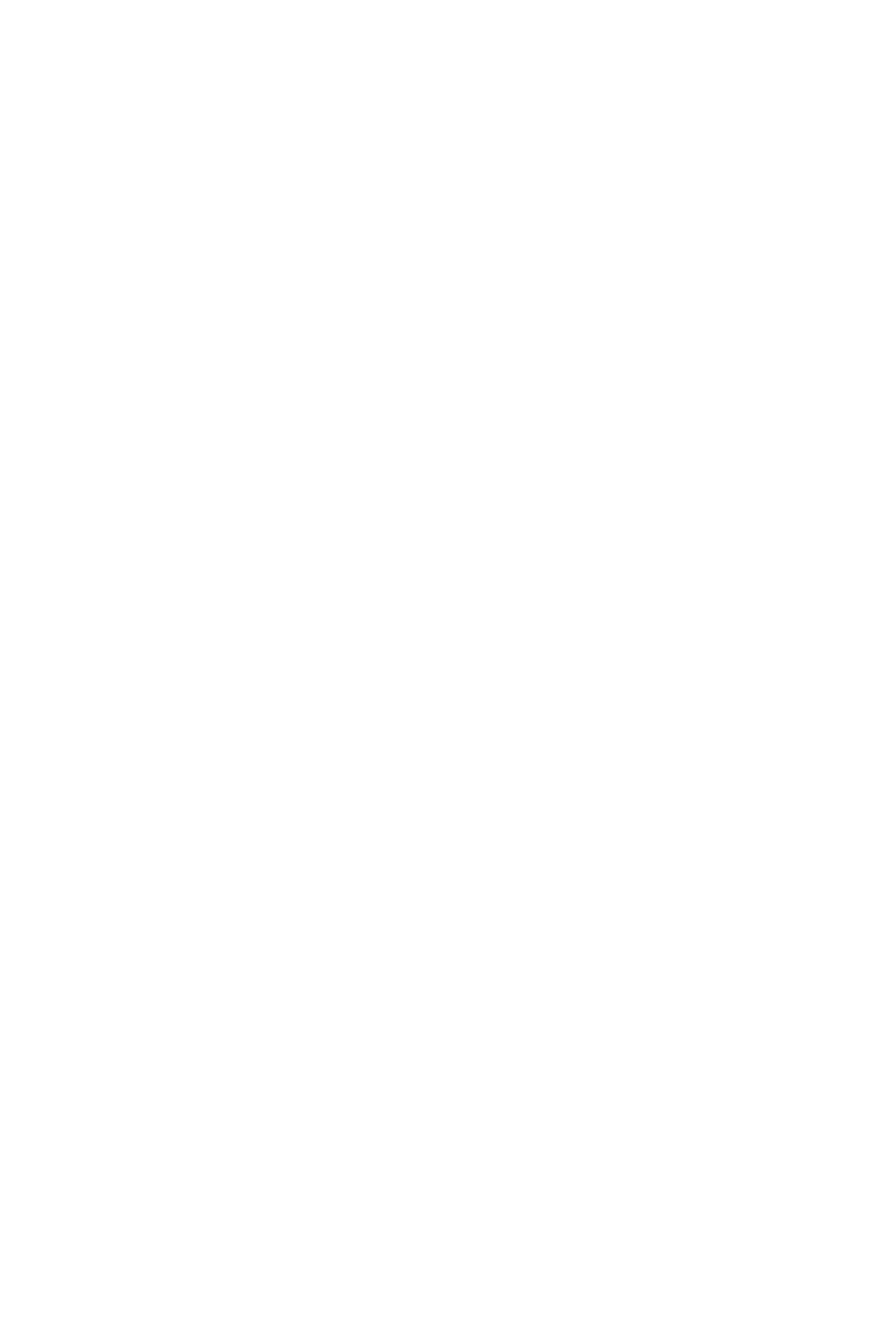
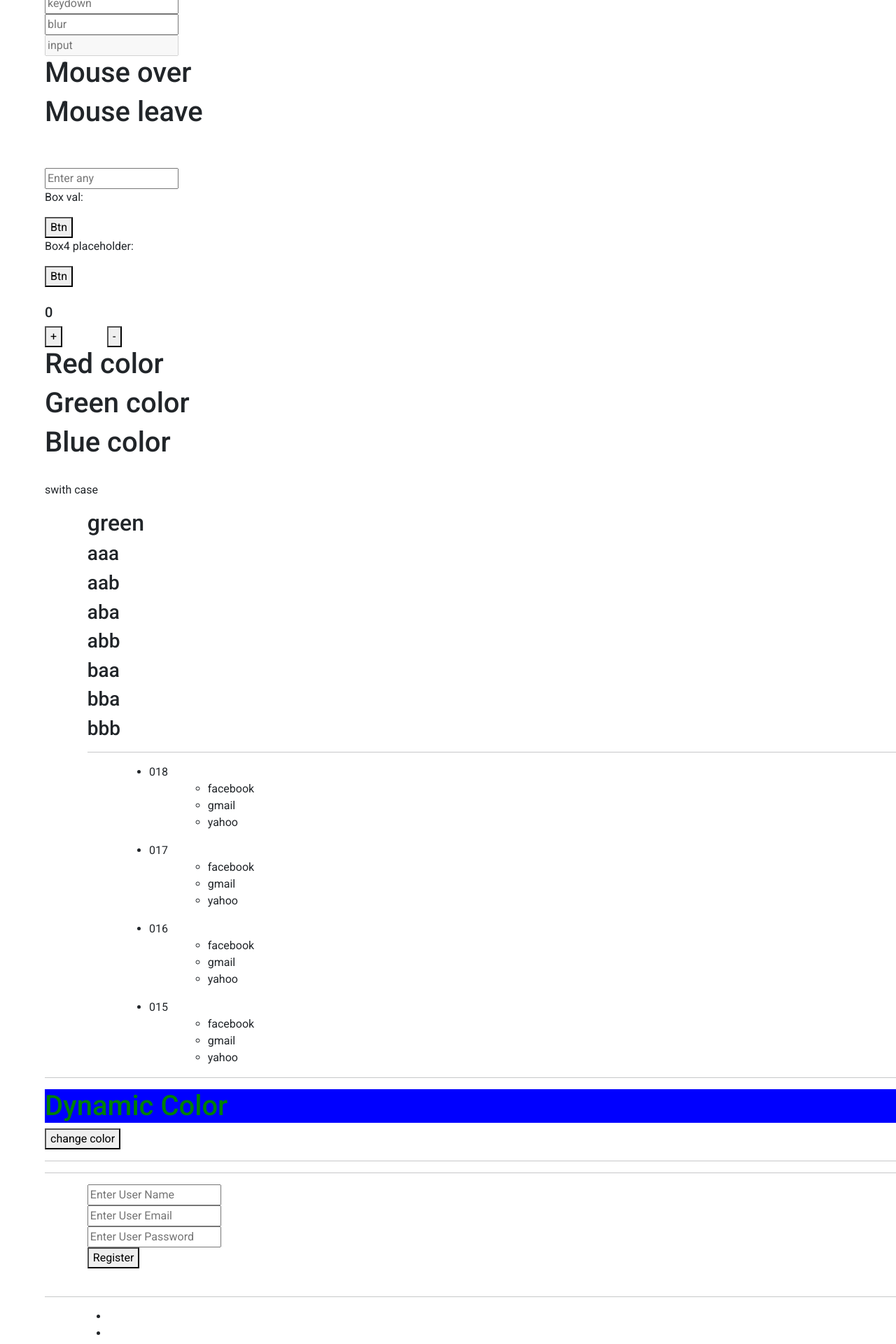
Before and after one commit to Joyjk/Angular-Demo, an Angular app: page / in a window 1280 px wide. Shown: the part 280-2200 px from the top of the page at 70% size. Before the commit the page ends 800 px from the top, so only its background shows below. Built offline with nearby package versions, Linux system fonts and the light colour scheme.

Commit message:
event added and updated

```diff
--- a/angular.json
+++ b/angular.json
@@ -27,6 +27,8 @@
               "src/assets"
             ],
             "styles": [
+              "./node_modules/@angular/material/prebuilt-themes/pink-bluegrey.css",
+              "node_modules/bootstrap/dist/css/bootstrap.min.css",
               "src/styles.css"
             ],
             "scripts": []
@@ -94,6 +96,7 @@
               "src/assets"
             ],
             "styles": [
+              "./node_modules/@angular/material/prebuilt-themes/pink-bluegrey.css",
               "src/styles.css"
             ],
             "scripts": []
--- a/package.json
+++ b/package.json
@@ -11,13 +11,19 @@
   "private": true,
   "dependencies": {
     "@angular/animations": "~13.3.0",
+    "@angular/cdk": "^13.3.0",
     "@angular/common": "~13.3.0",
     "@angular/compiler": "~13.3.0",
     "@angular/core": "~13.3.0",
     "@angular/forms": "~13.3.0",
+    "@angular/localize": "~13.3.0",
+    "@angular/material": "^13.3.0",
     "@angular/platform-browser": "~13.3.0",
     "@angular/platform-browser-dynamic": "~13.3.0",
     "@angular/router": "~13.3.0",
+    "@ng-bootstrap/ng-bootstrap": "^12.0.1",
+    "@popperjs/core": "^2.10.2",
+    "bootstrap": "^5.1.3",
     "rxjs": "~7.5.0",
     "tslib": "^2.3.0",
     "zone.js": "~0.11.4"
--- a/src/app/app.component.css
+++ b/src/app/app.component.css
@@ -0,0 +1,4 @@
+*{
+
+    margin-left: 5%;
+}
--- a/src/app/app.component.html
+++ b/src/app/app.component.html
@@ -1,7 +1,11 @@
+
+
 <app-user-list></app-user-list>
 <app-user-data></app-user-data>
 <app-student-list></app-student-list>
 <app-login></app-login>
+
+<mat-slider min="1" max="100" step="1" value="50"></mat-slider>
 
 <br>
 <button (click)="getName('JK',232,'str abcd')">Click </button>
@@ -10,8 +14,94 @@
 <input type="text" #box1 (keydown)="getData(box1.value)" name="" id="" placeholder="keydown">
 <br>
 <!-- blur - -> when focus out  -->
-<input type="text" #box2 (blur)="getData(box2.value)" name="" id="" placeholder="blur">
+<input type="text" #box2 (blur)="getData(box2.value)" name="" id="" [disabled]="disable" placeholder="blur">
 <br>
-<button >Btn</button>
+
+<input type="text" #box3 (input)="getData(box3.value)" name="" id="" disabled="{{disable}}" placeholder="input">
+<br>
+
+<h1 #mos (mouseover)="getData('over')" *ngIf="showData else elseBlock">Mouse over</h1>
+<h1 #mos (mouseleave)="getData('leave')" *ngIf="showData2=='abc' else elseBlock">Mouse leave</h1>
+
+<ng-template #elseBlock>
+    <h1>This is else block</h1>
+</ng-template>
+
+<br>
+<br>
+<input type="text" #box4  placeholder="Enter any" name="name">
+<br>
+<p>Box val: {{displayValue}}</p>
+<button (click)="getInputValue(box4.value)">Btn</button>
+<p>Box4 placeholder: {{displayValue}}</p>
+<button (click)="getInputValue(box4.placeholder)">Btn</button>
+
+<br><br>
+
+<h5>{{count}}</h5>
+<button (click)="counter('add')">+</button>
+<button (click)="counter('min')">-</button>
+
+<ng-template ngIf="color==='red'">
+    <h1>Red color</h1>
+</ng-template>
+<ng-template ngIf="color==='green'">
+    <h1>Green color</h1>
+</ng-template>
+<ng-template ngIf="color==='blue'">
+    <h1>Blue color</h1>
+</ng-template>
+<br>
+<p>swith case</p>
+<div [ngSwitch]="color">
+    <h2 *ngSwitchCase="'red'">Red</h2>
+    <h2 *ngSwitchCase="'green'">green</h2>
+    <h2 *ngSwitchCase="'blue'">Blue</h2>
+    <h2 *ngSwitchDefault>Default</h2>
+</div>
+<div>
+     <h3 *ngFor="let item of userArr">{{item}}</h3>
+        <hr>
+
+</div>
+<div>
+    <ul *ngFor="let item of userDetails">
+        <li>{{item.phone}}</li>
+
+    <ul *ngFor="let acc of item.accounts">
+        <li>{{acc}}</li>
+    </ul>
+</ul>
+</div>
+<hr>
+<h1 [style.color]="color" [style.backgroundColor]="bgc">Dynamic Color</h1>
+<button (click)="updateColor()">change color</button>
+
+<hr>
+<hr>
+<form #basicForm="ngForm" *ngIf="display" (submit)="getData2(basicForm.value)">
+    <input type="text" ngModel name="name" id="" placeholder="Enter User Name">
+    <br>
+    <input type="text" ngModel name="email" id="" placeholder="Enter User Email">
+    <br>
+    <input type="text" ngModel name="password" id="" placeholder="Enter User Password">
+    <br>
+    <button>Register</button>
+</form>
+
+<br>
+<hr>
+<ul>
+    <li>{{userValue.name}}</li>
+    <li>{{userValue.email}}</li>
+    <li>{{userValue.password}}</li>
+</ul>
+
+<button (click)="togg()">Toggle</button>
+
+
+
+
+
 
 <router-outlet></router-outlet>
--- a/src/app/app.component.ts
+++ b/src/app/app.component.ts
@@ -1,4 +1,5 @@
 import { Component } from '@angular/core';
+import { NgForm } from '@angular/forms';
 
 @Component({
   selector: 'app-root',
@@ -14,4 +15,62 @@ export class AppComponent {
     console.log(val)
   }
 
+  displayValue=''
+
+  getInputValue(val:any){
+
+    console.warn(val)
+
+    this.displayValue=val
+  }
+
+  count=0
+  counter(val:string){
+    if(val=='add'){
+      this.count++
+    }
+    else{
+      this.count--
+    }
+
+  }
+
+  name = "Any Name"
+  disable = false
+
+  showData = true
+  showData2 = 'abc'
+
+  color='green'
+  bgc = 'blue'
+
+  userArr = ['aaa', 'aab', 'aba', 'abb', 'baa', 'bba', 'bbb']
+
+  userDetails = [
+    {name: 'abc', address:'dhk', phone:'018', accounts:['facebook','gmail','yahoo']},
+    {name: 'def', address:'ctg', phone:'017', accounts:['facebook','gmail','yahoo']},
+    {name: 'ghi', address:'rhj', phone:'016', accounts:['facebook','gmail','yahoo']},
+    {name: 'jkl', address:'khu', phone:'015', accounts:['facebook','gmail','yahoo']},
+  ]
+  userValue:any={}
+
+  updateColor(){
+    this.color='red'
+    this.bgc = 'pink'
+  }
+
+  getData2(val:NgForm){
+    console.warn(val)
+    this.userValue=val
+  }
+
+  display = true
+
+  togg()
+  {
+    this.display=!this.display
+  }
+
+
+
 }
--- a/src/index.html
+++ b/src/index.html
@@ -6,6 +6,9 @@
   <base href="/">
   <meta name="viewport" content="width=device-width, initial-scale=1">
   <link rel="icon" type="image/x-icon" href="favicon.ico">
+  <link rel="preconnect" href="https://fonts.gstatic.com">
+  <link href="https://fonts.googleapis.com/css2?family=Roboto:wght@300;400;500&display=swap" rel="stylesheet">
+  <link href="https://fonts.googleapis.com/icon?family=Material+Icons" rel="stylesheet">
 </head>
 <body>
   <app-root></app-root>
--- a/src/polyfills.ts
+++ b/src/polyfills.ts
@@ -1,3 +1,7 @@
+/***************************************************************************************************
+ * Load `$localize` onto the global scope - used if i18n tags appear in Angular templates.
+ */
+import '@angular/localize/init';
 /**
  * This file includes polyfills needed by Angular and is loaded before the app.
  * You can add your own extra polyfills to this file.
--- a/src/styles.css
+++ b/src/styles.css
@@ -1 +1,4 @@
 /* You can add global styles to this file, and also import other style files */
+
+html, body { height: 100%; }
+body { margin: 0; font-family: Roboto, "Helvetica Neue", sans-serif; }
```
Also changed, not shown: src/app/app.module.ts (+9 -1 lines), 1 other file (tests, documents, lock files or other folders).
